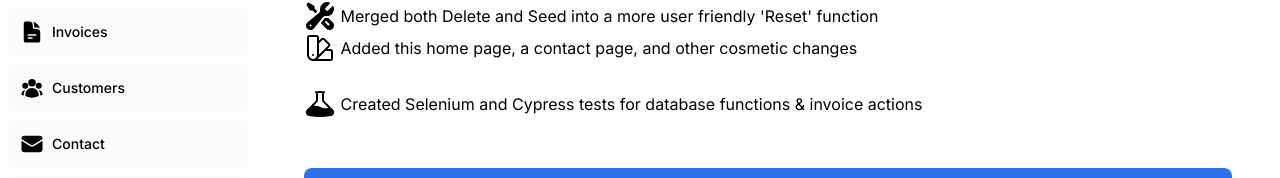
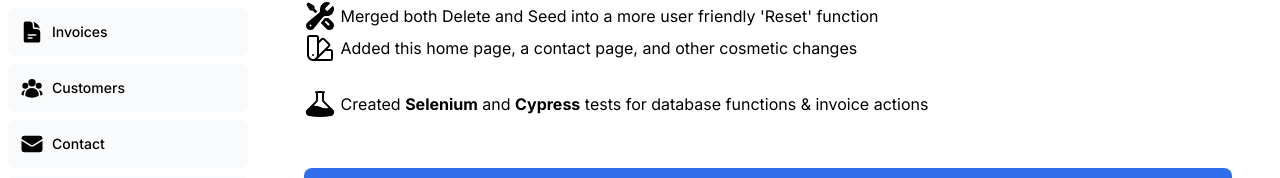
Before and after one commit to tjcocker/NextJS-App, a Next.js app: page /dashboard/home in a window 1280 px wide. Shown: the part 288-466 px from the top of the page. Built offline with nearby package versions, Linux system fonts and the light colour scheme; a web font is replaced by a local one.

Commit message:
Update page.tsx

```diff
--- a/app/dashboard/home/page.tsx
+++ b/app/dashboard/home/page.tsx
@@ -36,8 +36,10 @@ const Home: NextPage = () => {
                     <a className="flex items-center"
                     ><SwatchIcon className="w-8 md:w-8" /><span>&nbsp;Added this home page, a contact page, and other cosmetic changes </span></a>
                     <br></br>
-                    <a className="flex items-center"
-                    ><BeakerIcon className="w-8 md:w-8" /><span>&nbsp;Created Selenium and Cypress tests for database functions &amp; invoice actions </span></a>
+                    <p className="flex items-center"
+                    ><BeakerIcon className="w-8 md:w-8" /><span>&nbsp;Created <a
+                    href="https://tim-cockerham.com/videos/appTest.mp4"><b>Selenium</b></a> and <a
+                    href="https://tim-cockerham.com/videos/cypressAppTest.mp4"><b>Cypress</b></a> tests for database functions &amp; invoice actions </span></p>
                 </p><br></br><br></br>
                 <Link
                     href="/dashboard"
```
